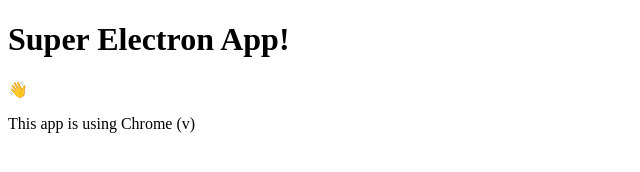
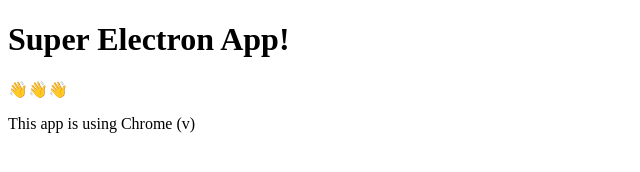
Before and after one commit to sotszk/electron-getting-started, an Electron app: page index.html in a window 800 px wide. Shown: the full height of the page, 0-640 px from the left. Drawn offline with Linux system fonts and the light colour scheme; no server answers.

Commit message:
update launch.json

```diff
--- a/index.html
+++ b/index.html
@@ -10,7 +10,7 @@
 
 <body>
   <h1>Super Electron App!</h1>
-  <p>👋</p>
+  <p>👋👋👋</p>
   <footer>
     <p id="info"></p>
   </footer>
```
